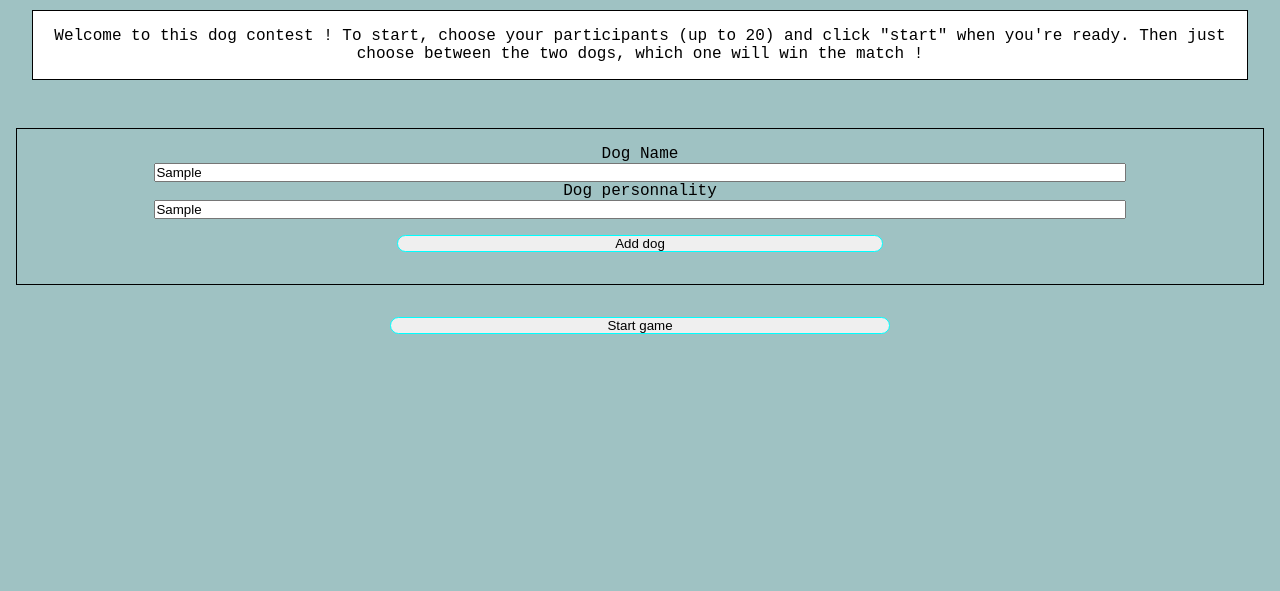
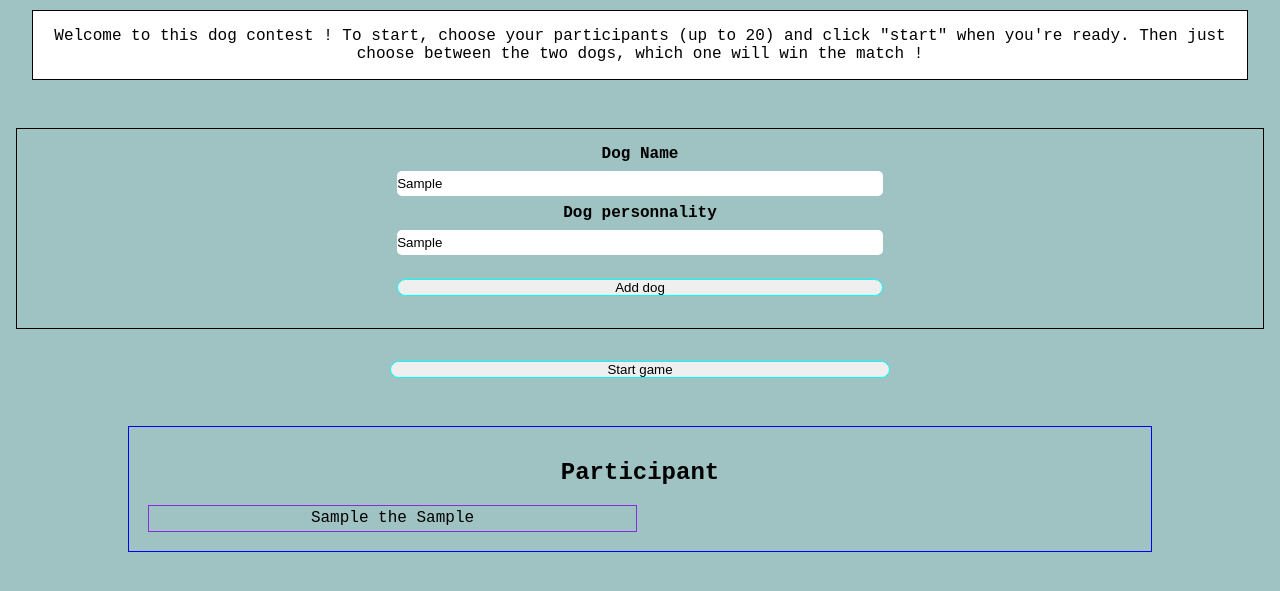
Before and after one commit to Marielysech/Dog-match-game, a plain HTML site: page index.html in a window 1280 px wide. Both pictures are taken after typing "Sample", "Sample" into the empty fields and a click on the button "Add dog". Shown: the part 115-706 px from the top of the page. Drawn offline with Linux system fonts and the light colour scheme; no server answers.

Commit message:
function to create users and add an image to each user done

```diff
--- a/function.js
+++ b/function.js
@@ -1,26 +1,54 @@
+// Global variable
+let startButton = document.getElementById('startGame')
+let addNewDogButton = document.getElementById('addContestant')
+
+// contestant Array
+let contestantArray = []
 
 // Creating the class object to store contestant information
-
 class DogContestant {
-    constructor (name, personality, img) {
+    constructor (name, personality) {
         this.name = name;
         this.personality = personality;
         this.img = ""
     }
 }
 
-// creating the contestants array
+// Event listeners
+addNewDogButton.addEventListener('click', addParticipantToGame)
+addNewDogButton.addEventListener('click', assigningImagesToUser)
 
-let contestantArray = [1,2]
+// startButton.addEventListener('click', launchGame)
 
-// Fetching img from Unsplash
 
-let length = contestantArray.length;
-let url = 'https://api.unsplash.com/photos/random?collections=4625880&count=' + length + 'client_id=f-T5nA4rJ9fWUTsmTHfqUGVm1RAwb9C7iFqCDc5z-rY';
+// functions to set user attributes
+function addParticipantToGame() {
+    // user creation
+    let dogName = document.getElementById('dogName').value
+    let dogPersonnality = document.getElementById('dogPersonnality').value
+    const user = new DogContestant(dogName, dogPersonnality)
+    console.log(contestantArray)
 
-function assignPictureToContestant() {
+    contestantArray.push(user);
 
-    fetch(url)
+    // element creation
+    let userDescription = document.createElement('p')
+
+    // remplissage element
+    userDescription.innerHTML = dogName + ' the ' + dogPersonnality
+
+    // appending element
+    let participantListDiv = document.querySelector('.participantList')
+    if (participantListDiv.hasAttribute('id') === true ) {
+         participantListDiv.removeAttribute('id')
+     }
+    let participantEntry = document.querySelector("body > div.participantList > h2")
+    participantEntry.after(userDescription)
+    document.querySelector("#appearingOnEvent")
+}
+
+function assigningImagesToUser () {
+    fetch('https://dog.ceo/api/breeds/image/random')
         .then(function(response){
             if (response.ok) {
             return response.json()
@@ -28,15 +56,22 @@ function assignPictureToContestant() {
             return Promise.reject('something went wrong')
         })
         .then(function(data) {
-            let img = document.createElement('img')
-            document.getElementById('startGame').after(img)
-            img.setAttribute('src',data[1].urls.regular)
-
+            contestantArray.forEach(element => element.img = data.message)
         })
 
         .catch(function(error) {
             console.log("error is", error)
         })
     }
+
+
+
+// Fetching img from Unsplash
+
+// let length = contestantArray.length;
+// let url = 'https://api.unsplash.com/photos/random?collections=4625880&count=' + length + 'client_id=f-T5nA4rJ9fWUTsmTHfqUGVm1RAwb9C7iFqCDc5z-rY';
+
+
+
 let test = document.getElementById('startGame')
 test.addEventListener('click', assignPictureToContestant)
--- a/index.html
+++ b/index.html
@@ -43,6 +43,11 @@
 
    </div>
 
+   <div class="participantList" id="appearingOnEvent">
+       <h2>Participant</h2>
+
+   </div>
+
 
 
     <script src="function.js"></script>
--- a/style.css
+++ b/style.css
@@ -12,6 +12,19 @@ body {
 h1 {
     text-align: center;
     margin: 0.5rem 0 2rem 0;
+}
+
+label {
+    font-weight: bold;
+}
+
+input {
+    width: 50%;
+    height: 25px;
+    border-radius: 5px;
+    border: none;
+    margin: 0.5rem auto;
+
 }
 
 .introduction {
@@ -65,3 +78,29 @@ h1 {
     border: 1px solid aqua;
     text-align: center;
 }
+
+.participantList {
+    border: 1px solid blue;
+    display: grid;
+    grid-template-columns: repeat(2, 1fr);
+    padding: 1rem;
+    width: 80%;
+    margin: 1rem auto;
+    text-align: center;
+}
+
+.participantList h2{
+    text-align: center;
+    grid-column: span 2;
+    margin: 1rem;
+}
+
+.participantList p {
+    margin: 0.2rem;
+    border: 1px solid blueviolet;
+    padding: 0.2rem;
+}
+
+#appearingOnEvent {
+    visibility: hidden;
+}
```
